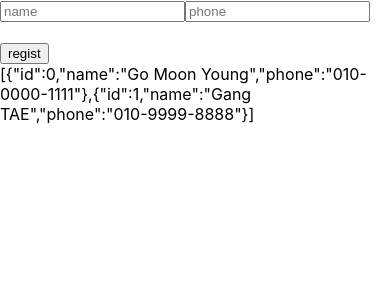
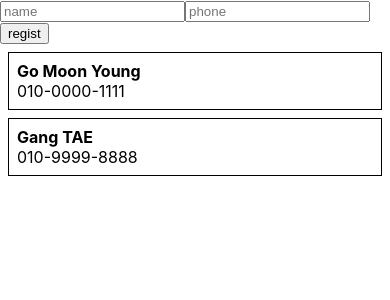
Before and after one commit to cat-egory/today80mani, a React (Create React App) app in the folder two-week-react/: page / in a window 390 px wide. Shown: the top 300 px of the page. Built offline with nearby package versions, Linux system fonts and the light colour scheme.

Commit message:
add phoneInfoList 2

```diff
--- a/two-week-react/src/App.js
+++ b/two-week-react/src/App.js
@@ -1,8 +1,8 @@
 import React, { Component } from 'react';
 
 import './App.css';
-// import Count from './Count';
 import PhoneForm from './phone/PhoneForm';
+import PhoneInfoList from './phone/PhoneInfoList';
 
 class App extends Component {
   id = 2;
@@ -36,7 +36,7 @@ class App extends Component {
     return (
       <div>
         <PhoneForm onCreate={this.handleCreate} />
-        {JSON.stringify(information)}
+        <PhoneInfoList data={information} />
       </div>
     );
   }
--- a/two-week-react/src/phone/PhoneForm.js
+++ b/two-week-react/src/phone/PhoneForm.js
@@ -36,8 +36,6 @@ class PhoneForm extends Component {
           name="phone"
           onChange={this.handleChange}
         />
-        <h2>{this.state.name}</h2>
-        <h2>{this.state.phone}</h2>
 
         <button type="submit"> regist</button>
       </form>
--- a/two-week-react/src/phone/PhoneInfo.js
+++ b/two-week-react/src/phone/PhoneInfo.js
@@ -11,12 +11,12 @@ class PhoneInfo extends Component {
 
   render() {
     const style = {
-      border: '1px solid border',
+      border: '1px solid black',
       padding: '8px',
       margin: '8px',
     };
 
-    const { name, phone, id } = this.props.info;
+    const { name, phone } = this.props.info;
 
     return (
       <div style={style}>
```
